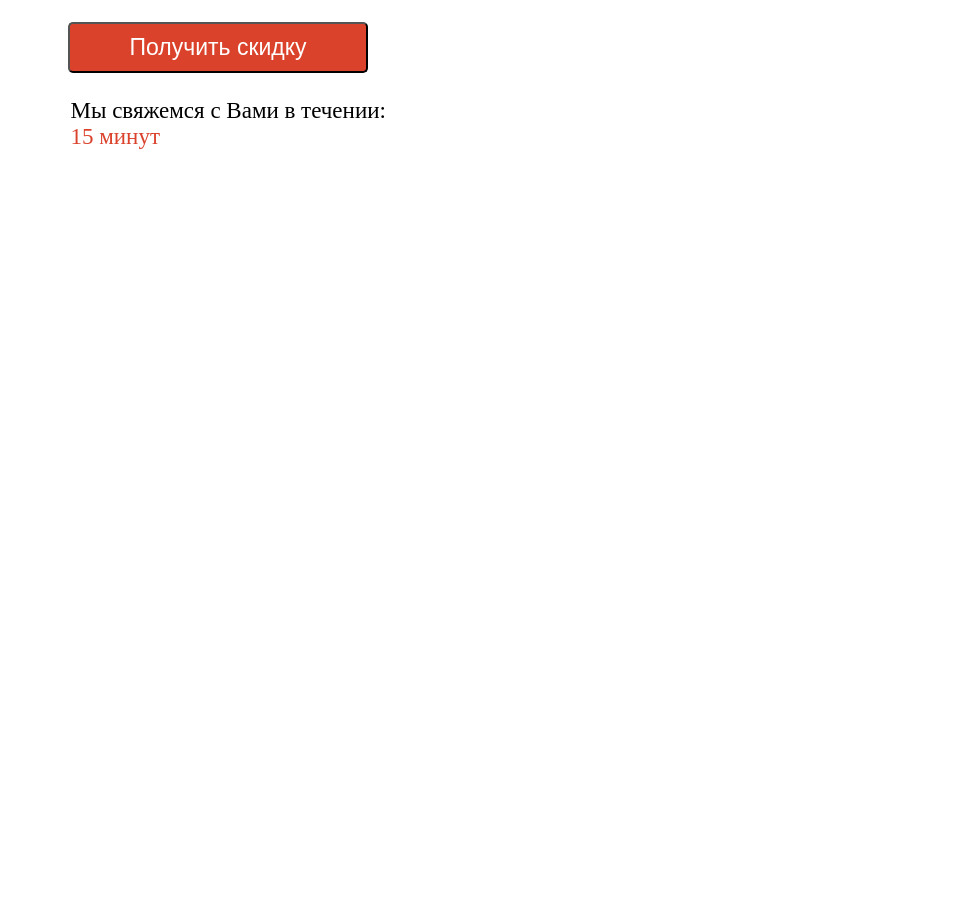
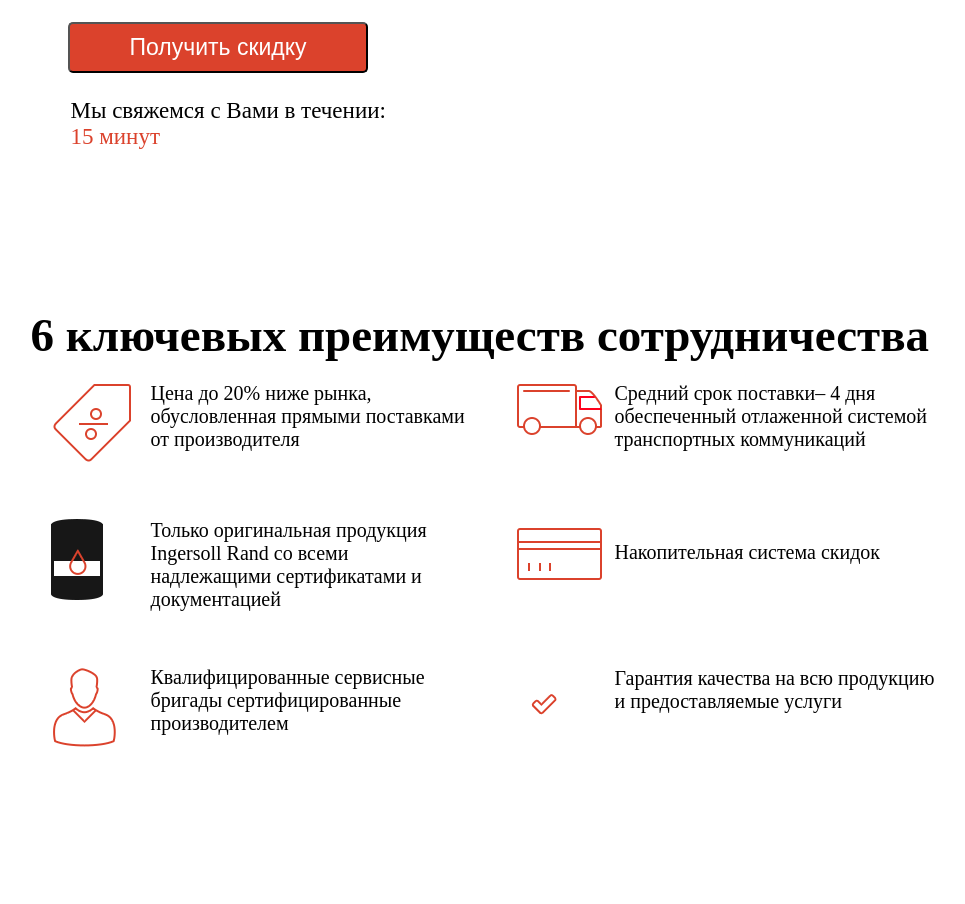
Before and after one commit to otkrivashkin/oil, a plain HTML site: page index.html in a window 1280 px wide. Shown: the part 758-1662 px from the top of the page, without its empty margins (127-1092 px from the left). Before the commit the page ends 996 px from the top, so only its background shows below. Drawn offline with Linux system fonts and the light colour scheme.

Commit message:
finish second-part

```diff
--- a/css/style.css
+++ b/css/style.css
@@ -202,3 +202,45 @@ menu a {
 	background-color: #db422c;
 	color: #fff;
 }
+
+/*------------------ SECOND-PART ---------------------*/
+
+.second-part {
+	padding: 70px 0 80px 0;
+}
+
+.second-part .box ul {
+	display: inline-block;
+	max-width: 460px;
+	vertical-align: top;
+	padding: 20px;
+}
+
+.second-part .box li {
+	display: block;
+	overflow: hidden;
+	margin-bottom: 55px;
+}
+
+.second-part .box ul:nth-child(2) li:nth-child(2) {
+	padding-top: 20px;
+}
+
+.second-part .box ul:nth-child(2) li:nth-child(3) {
+	padding-top: 30px;
+}
+
+.second-part .box img {
+	float: left;
+
+}
+
+.second-part .box p {
+	margin-left: 100px;
+	font-size: 20px;
+	vertical-align: middle;
+}
+
+.second-part .box ul:nth-child(2) li:nth-child(2) p {
+	padding-top: 15px;
+}
--- a/index.html
+++ b/index.html
@@ -43,6 +43,41 @@
 		</div>
 
 	</div>
+	<div class="second-part">
+		<div class="container">
+			<h3>6 ключевых преимуществ сотрудничества</h3>
+			<div class="box">
+				<ul>
+					<li>
+						<img src="img/icon/percent.png" alt="percent">
+						<p>Цена до 20% ниже рынка, обусловленная прямыми поставками от производителя</p>
+					</li>
+					<li>
+						<img src="img/icon/baroil.png" alt="baroil">
+						<p>Только оригинальная продукция Ingersoll Rand со всеми надлежащими сертификатами и документацией</p>
+					</li>
+					<li>
+						<img src="img/icon/person.png" alt="person">
+						<p>Квалифицированные сервисные бригады сертифицированные производителем</p>
+					</li>
+				</ul>
+				<ul>
+					<li>
+						<img src="img/icon/car.png" alt="car">
+						<p>Средний срок поставки– 4 дня обеспеченный отлаженной системой транспортных коммуникаций</p>
+					</li>
+					<li>
+						<img src="img/icon/card.png" alt="card">
+						<p>Накопительная система скидок</p>
+					</li>
+					<li>
+						<img src="img/icon/shield.png" alt="shield">
+						<p>Гарантия качества на всю продукцию и предоставляемые услуги</p>
+					</li>
+				</ul>
+			</div>
+		</div>
+	</div>
 </body>
 
 </html>
```
